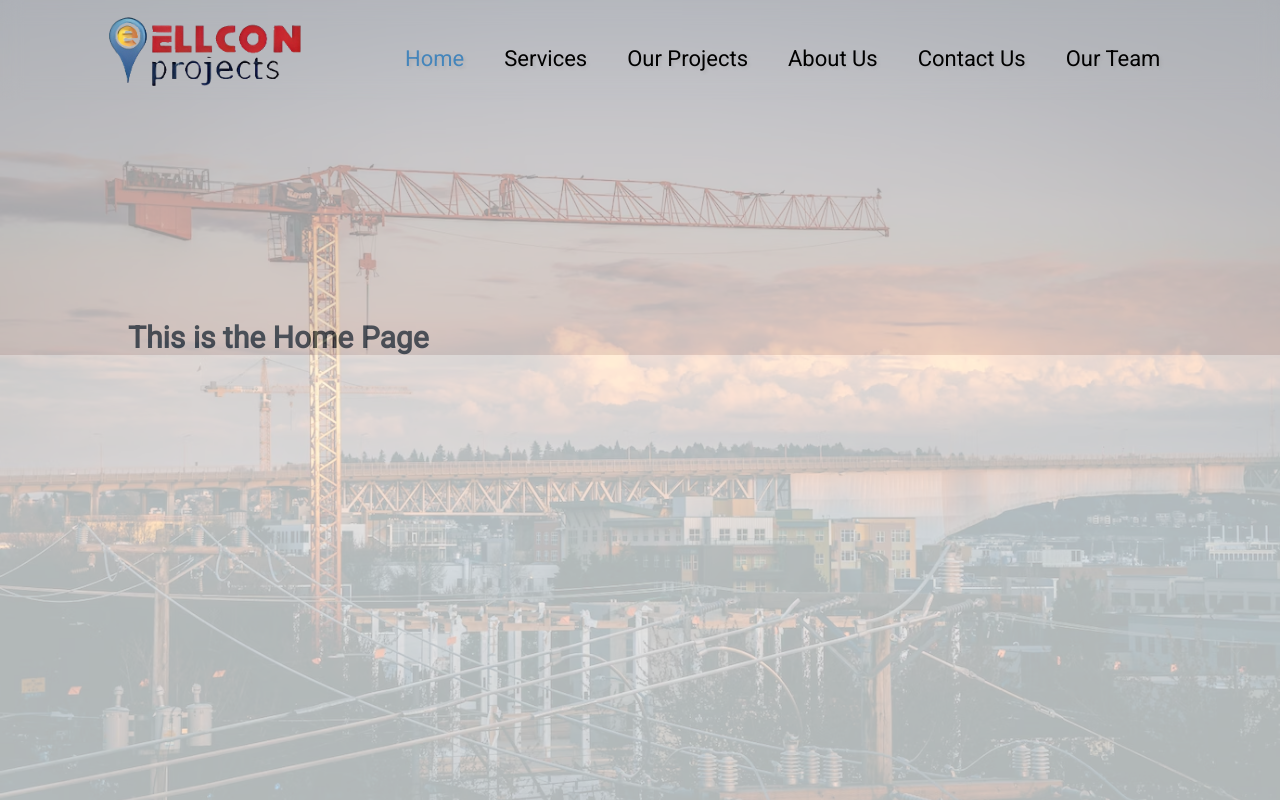
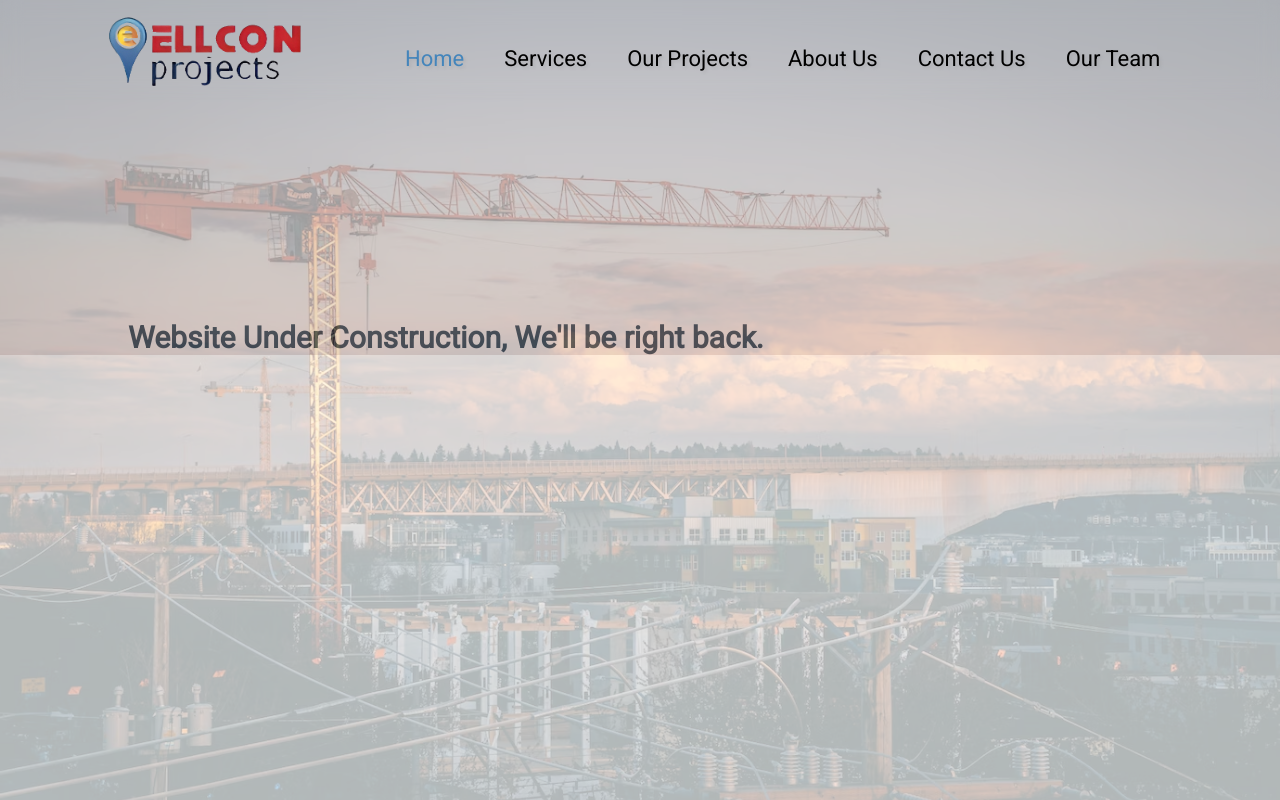
Before and after one commit to Sahil2315/Ellcon-Website, a React (Vite) app: page / in a window 1280 px wide. Built offline with nearby package versions, Linux system fonts and the light colour scheme.

Commit message:
Under Construction Monologue

```diff
--- a/src/About.jsx
+++ b/src/About.jsx
@@ -2,7 +2,7 @@ import "./index.css"
 
 function About(){
     return(
-        <div className="MainDisplay">This is the About Page</div>
+        <div className="MainDisplay">Website Under Construction, We'll be right back.</div>
     )
 }
 
--- a/src/Contact.jsx
+++ b/src/Contact.jsx
@@ -2,7 +2,7 @@ import "./index.css"
 
 function Contact(){
     return(
-        <div className="MainDisplay">This is the Contact Page</div>
+        <div className="MainDisplay">Website Under Construction, We'll be right back.</div>
     )
 }
 
--- a/src/Home.jsx
+++ b/src/Home.jsx
@@ -3,7 +3,7 @@ import "./index.css"
 function Home(){
     return(
         <div className="MainDisplay">
-            This is the Home Page
+            Website Under Construction, We'll be right back.
         </div>
     )
 }
--- a/src/OurTeam.jsx
+++ b/src/OurTeam.jsx
@@ -2,7 +2,7 @@ import "./index.css"
 
 function OurTeam(){
     return(
-        <div className="MainDisplay">This is the Our Team Page</div>
+        <div className="MainDisplay">Website Under Construction, We'll be right back.</div>
     )
 }
 
--- a/src/Projects.jsx
+++ b/src/Projects.jsx
@@ -2,7 +2,7 @@ import "./index.css"
 
 function Projects(){
     return(
-        <div className="MainDisplay">This is the Projects Page</div>
+        <div className="MainDisplay">Website Under Construction, We'll be right back.</div>
     )
 }
 
--- a/src/Services.jsx
+++ b/src/Services.jsx
@@ -2,7 +2,7 @@ import "./index.css"
 
 function Services(){
     return(
-        <div className="MainDisplay">This is the Services Page</div>
+        <div className="MainDisplay">Website Under Construction, We'll be right back.</div>
     )
 }
 
```
